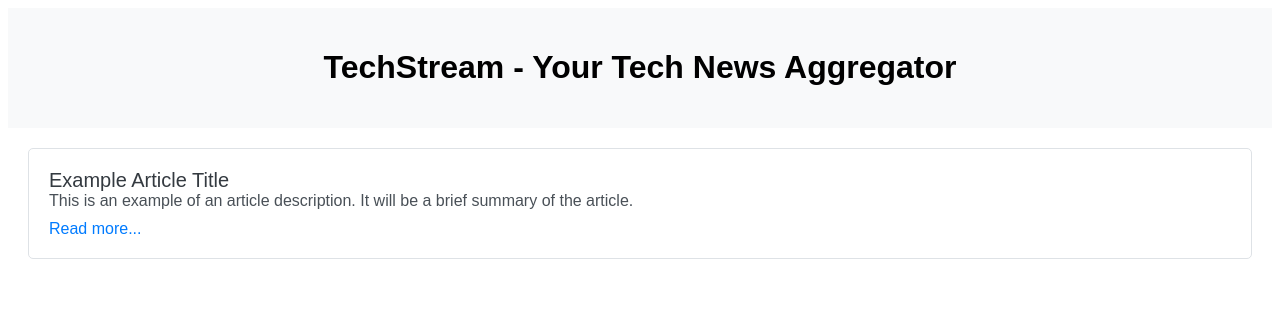
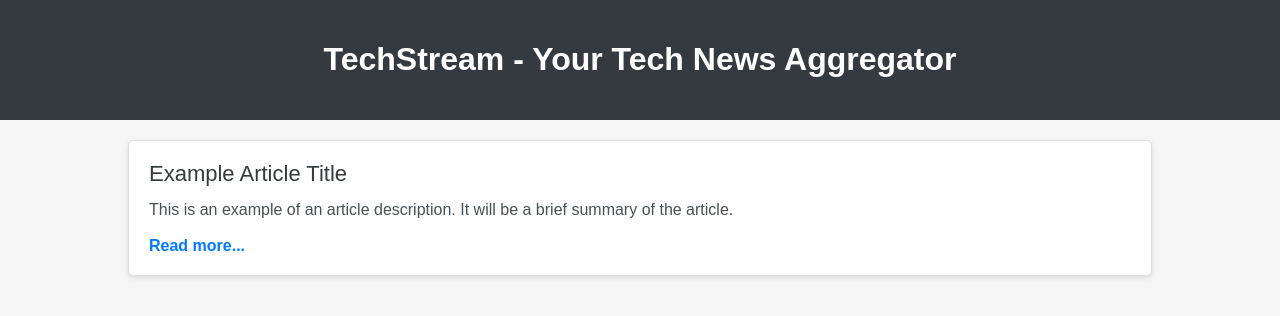
Before and after one commit to kpham7utk/Personal-Website, a plain HTML site: page index.html in a window 1280 px wide. Drawn offline with Linux system fonts and the light colour scheme.

Commit message:
Update styles.css

```diff
--- a/styles.css
+++ b/styles.css
@@ -1,32 +1,52 @@
 body {
     font-family: Arial, sans-serif;
+    background-color: #f5f5f5;
+    margin: 0;
+    padding: 0;
 }
 
 .header {
     text-align: center;
     padding: 20px;
-    background-color: #f8f9fa;
+    background-color: #343a40;
+    color: white;
+}
+
+.main {
+    width: 80%;
+    margin: auto;
 }
 
 .article {
-    margin: 20px;
-    border: 1px solid #dee2e6;
+    margin: 20px 0;
+    border: 1px solid #ddd;
     border-radius: 5px;
     padding: 20px;
+    background-color: white;
+    box-shadow: 0 2px 5px rgba(0, 0, 0, 0.1);
 }
 
 .article-title {
-    font-size: 20px;
+    font-size: 22px;
     color: #343a40;
+    margin-bottom: 10px;
 }
 
 .article-description {
     color: #495057;
+    font-size: 16px;
+    line-height: 1.6;
 }
 
 .article-link {
     display: inline-block;
-    margin-top: 10px;
+    margin-top: 15px;
     color: #007bff;
     text-decoration: none;
+    font-weight: bold;
 }
+
+.article-link:hover {
+    color: #0056b3;
+    text-decoration: underline;
+}
```
